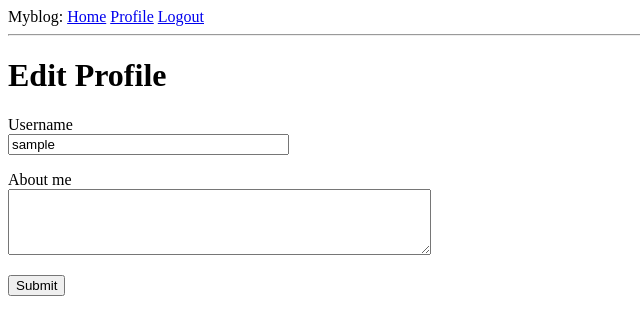
After one commit to WangYang525/copyFromMegaTurorial, a Flask app: page /edit_profile in a window 1280 px wide. The commit adds this page. Shown: the top 335 px of the page, without its empty margins (0-640 px from the left). Run offline with Flask 2, Linux system fonts and the light colour scheme; the visitor is signed in with stand-in values (Sample User, id 1); data comes from the database, SQL or seed files in the repository; both versions use the stored data as it was before the commit.

Commit message:
For Charpter 6

```diff
--- a/app/forms.py
+++ b/app/forms.py
@@ -1,6 +1,6 @@
 from flask_wtf import FlaskForm
-from wtforms import StringField, PasswordField, BooleanField, SubmitField
-from wtforms.validators import DataRequired, ValidationError, Email, EqualTo
+from wtforms import StringField, PasswordField, BooleanField, SubmitField, TextAreaField
+from wtforms.validators import DataRequired, ValidationError, Email, EqualTo, Length
 from app.models import User
 
 class LoginForm(FlaskForm):
@@ -25,3 +25,8 @@ class RegistrationForm(FlaskForm):
 		user = User.query.filter_by(email=email.data).first()
 		if user is not None:
 			raise ValidationError('Please use a different email address.')
+
+class EditProfileForm(FlaskForm):
+	username = StringField('Username', validators=[DataRequired()])
+	about_me = TextAreaField('About me', validators=[Length(min=0, max=140)])
+	submit = SubmitField('Submit')
--- a/app/models.py
+++ b/app/models.py
@@ -3,12 +3,15 @@ from app import db
 from werkzeug.security import generate_password_hash, check_password_hash
 from flask_login import UserMixin
 from app import login
+from hashlib import md5
 
 class User(UserMixin, db.Model):
 	id = db.Column(db.Integer, primary_key=True)
 	username = db.Column(db.String(64), index=True, unique=True)
 	email = db.Column(db.String(120), index=True, unique=True)
 	password_hash = db.Column(db.String(128))
+	about_me = db.Column(db.String(140))
+	last_seen = db.Column(db.DateTime, default=datetime.utcnow)
 
 	def set_password(self, passwrod):
 		self.password_hash = generate_password_hash(passwrod)
@@ -18,6 +21,10 @@ class User(UserMixin, db.Model):
 
 	def __repr__(self):
 		return '<User {}>'.format(self.username)
+
+	def avatar(self, size):
+		digest = md5(self.email.lower().encode('utf-8')).hexdigest()
+		return 'https://www.gravatar.com/avatar/{}?d=identicon&s={}'.format(digest, size)
 
 class Post(db.Model):
 	id = db.Column(db.Integer, primary_key=True)
--- a/app/routes.py
+++ b/app/routes.py
@@ -1,9 +1,10 @@
 from app import app, db
 from flask import render_template, flash, redirect, url_for, request
-from app.forms import LoginForm, RegistrationForm
+from app.forms import LoginForm, RegistrationForm, EditProfileForm
 from flask_login import current_user, login_user, logout_user, login_required
 from app.models import User
 from werkzeug.urls import url_parse
+from datetime import datetime
 
 @app.route('/')
 @app.route('/index')
@@ -56,3 +57,34 @@ def register():
 		flash('Congratulations, you are now a registered user!')
 		return redirect(url_for('login'))
 	return render_template('register.html', title='Register', form=form)
+
+@app.route('/user/<username>')
+@login_required
+def user(username):
+	user = User.query.filter_by(username=username).first_or_404()
+	posts = [
+		{'author': user, 'body': 'Test post #1'},
+		{'author': user, 'body': 'Test post #1'}
+	]
+	return render_template('user.html', user=user, posts=posts)
+
+@app.before_request
+def before_request():
+	if current_user.is_authenticated:
+		current_user.last_seen = datetime.utcnow()
+		db.session.commit()
+
+@app.route('/edit_profile', methods=['GET', 'POST'])
+@login_required
+def edit_profile():
+	form = EditProfileForm()
+	if form.validate_on_submit():
+		current_user.username = form.username.data
+		current_user.about_me = form.about_me.data
+		db.session.commit()
+		flash('Your changes have been saved.')
+		return redirect(url_for('edit_profile'))
+	elif request.method == 'GET':
+		form.username.data = current_user.username
+		form.about_me.data = current_user.about_me
+	return render_template('edit_profile.html', title='Edit Profile', form=form)
--- /dev/null
+++ b/app/templates/_post.html
@@ -0,0 +1,6 @@
+<table>
+	<tr valign="top">
+		<td><img src="{{ post.author.avatar(36) }}"></td>
+		<td>{{ post.author.username }} says:<br>{{ post.body }}</td>
+	</tr>
+</table>
--- a/app/templates/base.html
+++ b/app/templates/base.html
@@ -14,6 +14,7 @@
 		{% if current_user.is_anonymous %}
 		<a href="{{ url_for('login') }}">Login</a>
 		{% else %}
+		<a href="{{ url_for('user', username=current_user.username) }}">Profile</a>
 		<a href="{{ url_for('logout') }}">Logout</a>
 		{% endif %}
 	</div>
--- /dev/null
+++ b/app/templates/edit_profile.html
@@ -0,0 +1,23 @@
+{% extends 'base.html' %}
+
+{% block content %}
+	<h1>Edit Profile</h1>
+	<form action="" method="post">
+		{{ form.hidden_tag() }}
+		<p>
+            {{ form.username.label }}<br>
+            {{ form.username(size=32) }}<br>
+            {% for error in form.username.errors %}
+            <span style="color: red;">[{{ error }}]</span>
+            {% endfor %}
+        </p>
+        <p>
+            {{ form.about_me.label }}<br>
+            {{ form.about_me(cols=50, rows=4) }}<br>
+            {% for error in form.about_me.errors %}
+            <span style="color: red;">[{{ error }}]</span>
+            {% endfor %}
+        </p>
+        <p>{{ form.submit() }}</p>
+	</form>
+{% endblock %}
```
Also changed, not shown: app/templates/user.html (added, +21 -0 lines), migrations/versions/756e053d4051_new_fileds_in_user_model.py (added, +30 -0 lines), app.db (deleted).
